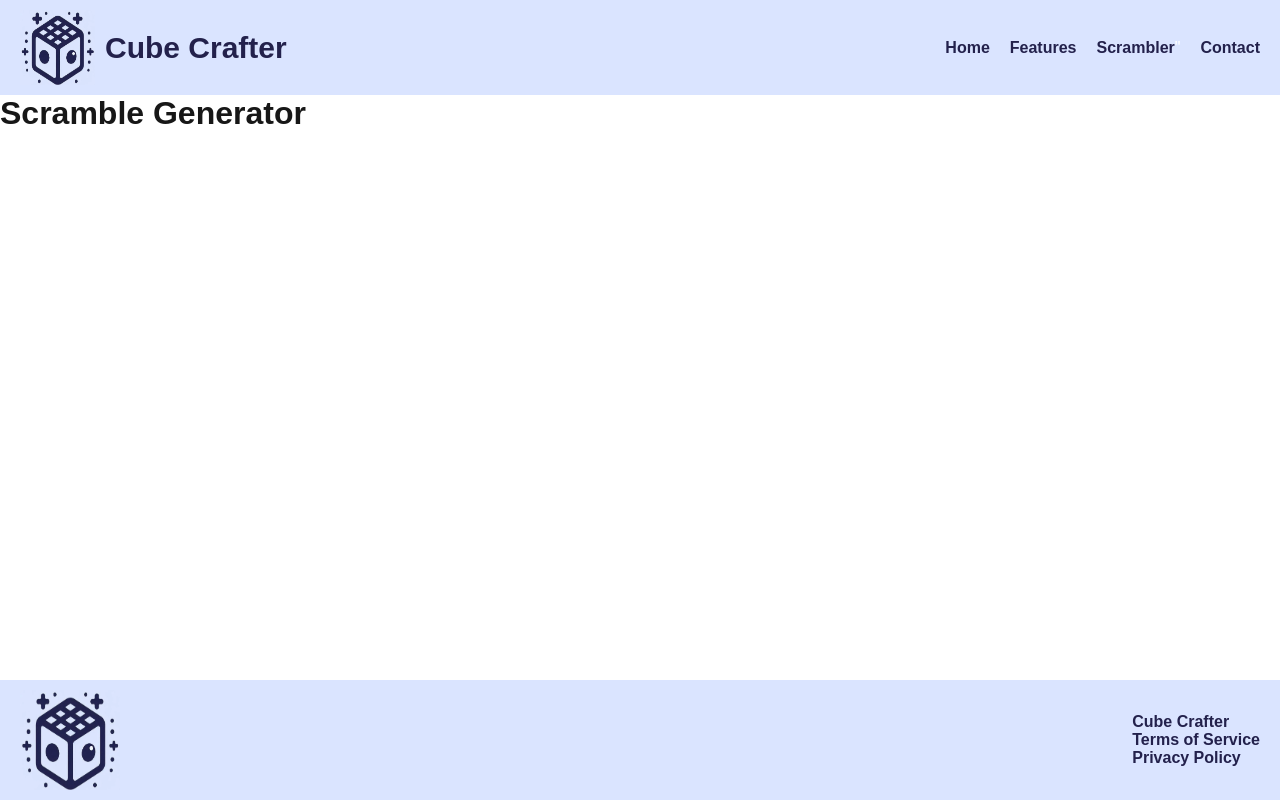
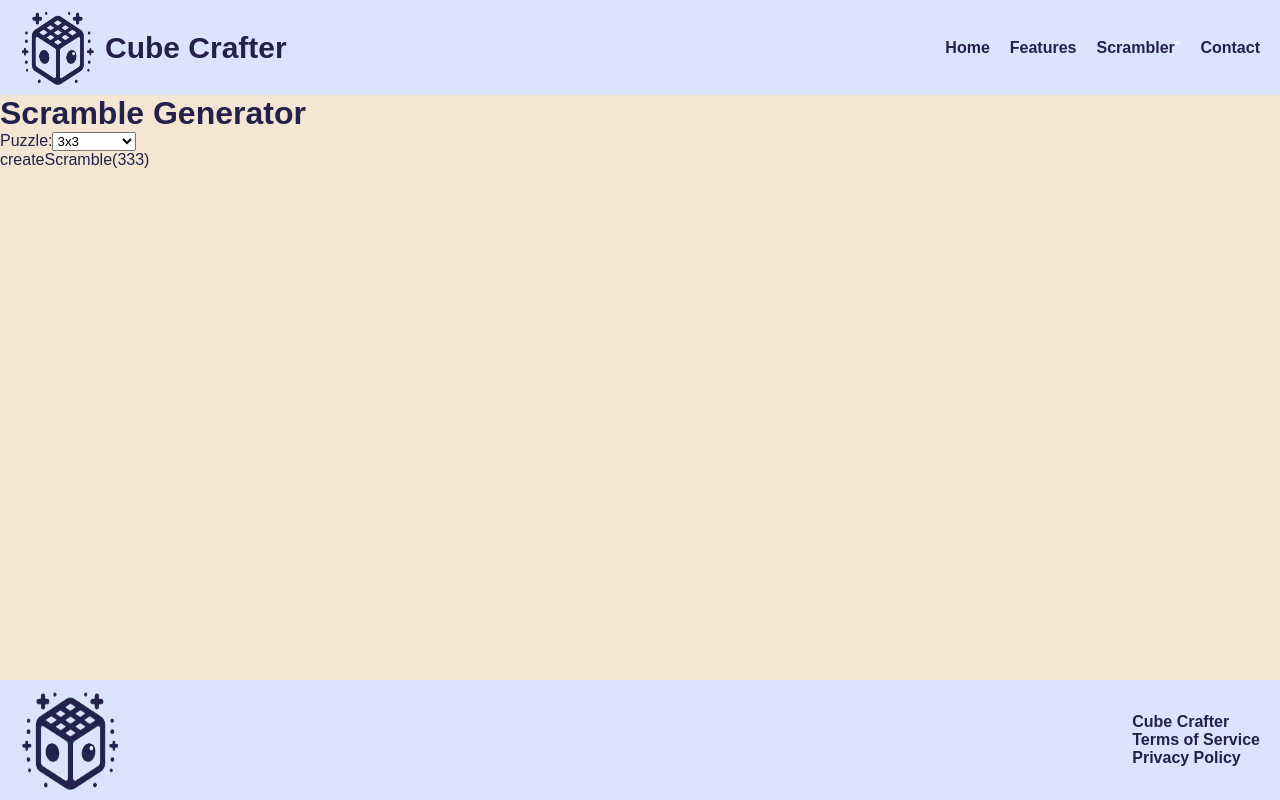
Before and after one commit to timmy0402/cube-crafter-site, a Next.js app: page /scrambler in a window 1280 px wide. Built offline with nearby package versions, Linux system fonts and the light colour scheme.

Commit message:
added drop down menu

```diff
--- a/src/app/scrambler/page.js
+++ b/src/app/scrambler/page.js
@@ -1,13 +1,44 @@
+'use client'
 import React from "react";
+import { useState } from 'react';
+import '../../styles/Scrambler.css'
+import { randomScrambleForEvent } from "cubing/scramble";
+
+async function createScramble(puzzle) {
+  const scramble = await randomScrambleForEvent(puzzle);
+  return (scramble.toString());
+}
 
 export default function Scrambler() {
+  const [puzzle,setPuzzle] = React.useState('333');
+  const handleChange = (event) => {
+    setPuzzle(event.target.value);
+  };
   return (
     <>
       <div className="scrambler">
         <h1 className="header">Scramble Generator</h1>
-        <div className="generate">
-
-        </div>
+          <div className="generate">
+            <label>
+              Puzzle:
+              <select value = {puzzle} onChange = {handleChange}>
+                <option value = "222">2x2</option>
+                <option value = "333">3x3</option>
+                <option value = "444">4x4</option>
+                <option value = "555">5x5</option>
+                <option value = "666">6x6</option>
+                <option value = "777">7x7</option>
+                <option value = "sq1">Square1</option>
+                <option value = "skewb">Skewb</option>
+                <option value = "minx">Megaminx</option>
+                <option value = "pyram">Pyraminx</option>
+                <option value = "clock">Clock</option>
+              </select>
+            </label>
+            <div>
+              <p>createScramble({puzzle})</p>
+            </div>
+          </div>
       </div>
     </>
   );
--- /dev/null
+++ b/src/styles/Scrambler.css
@@ -0,0 +1,12 @@
+html,
+body {
+  max-width: 100vw;
+  overflow-x: hidden;
+}
+body {
+    background-color: #f4e6d2;
+    color: #23214c;
+    font-family: Arial, Helvetica, sans-serif;
+    -webkit-font-smoothing: antialiased;
+    -moz-osx-font-smoothing: grayscale;
+  }
```
